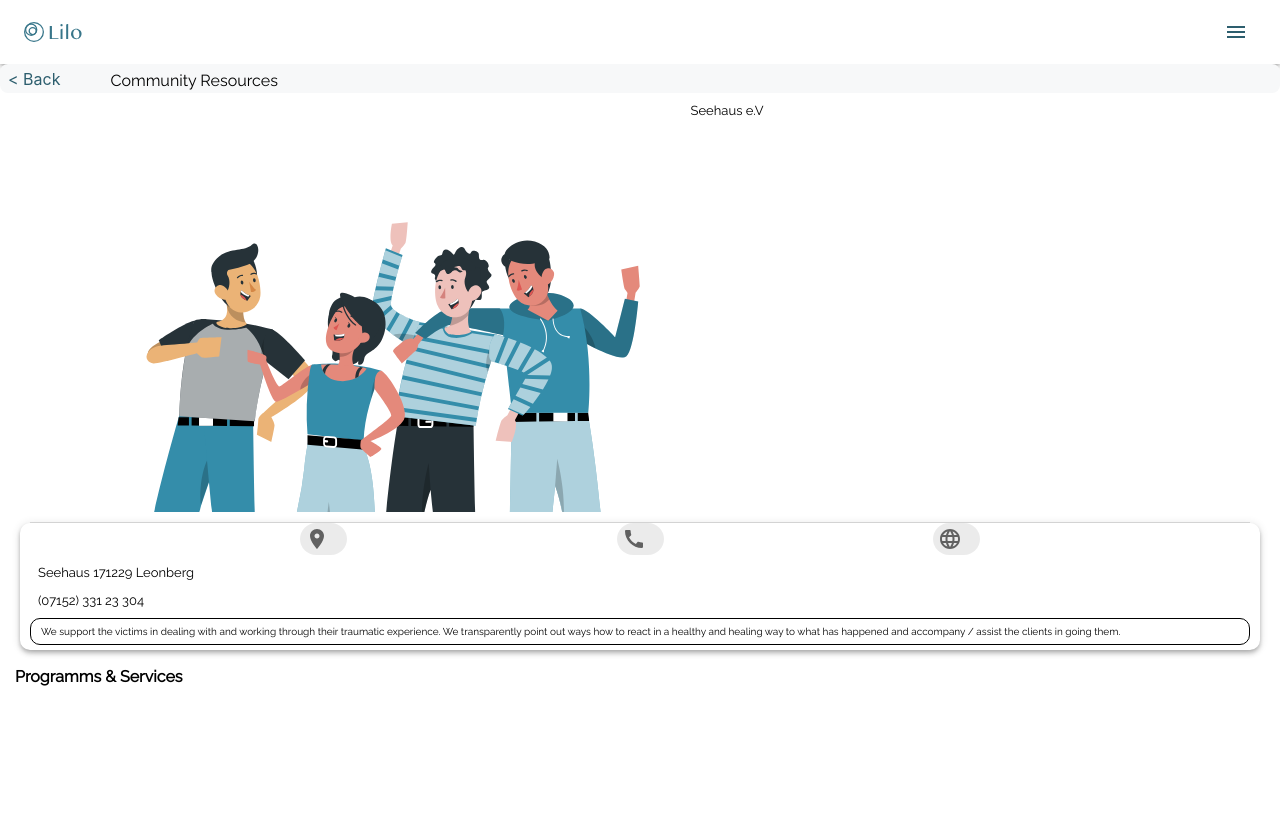
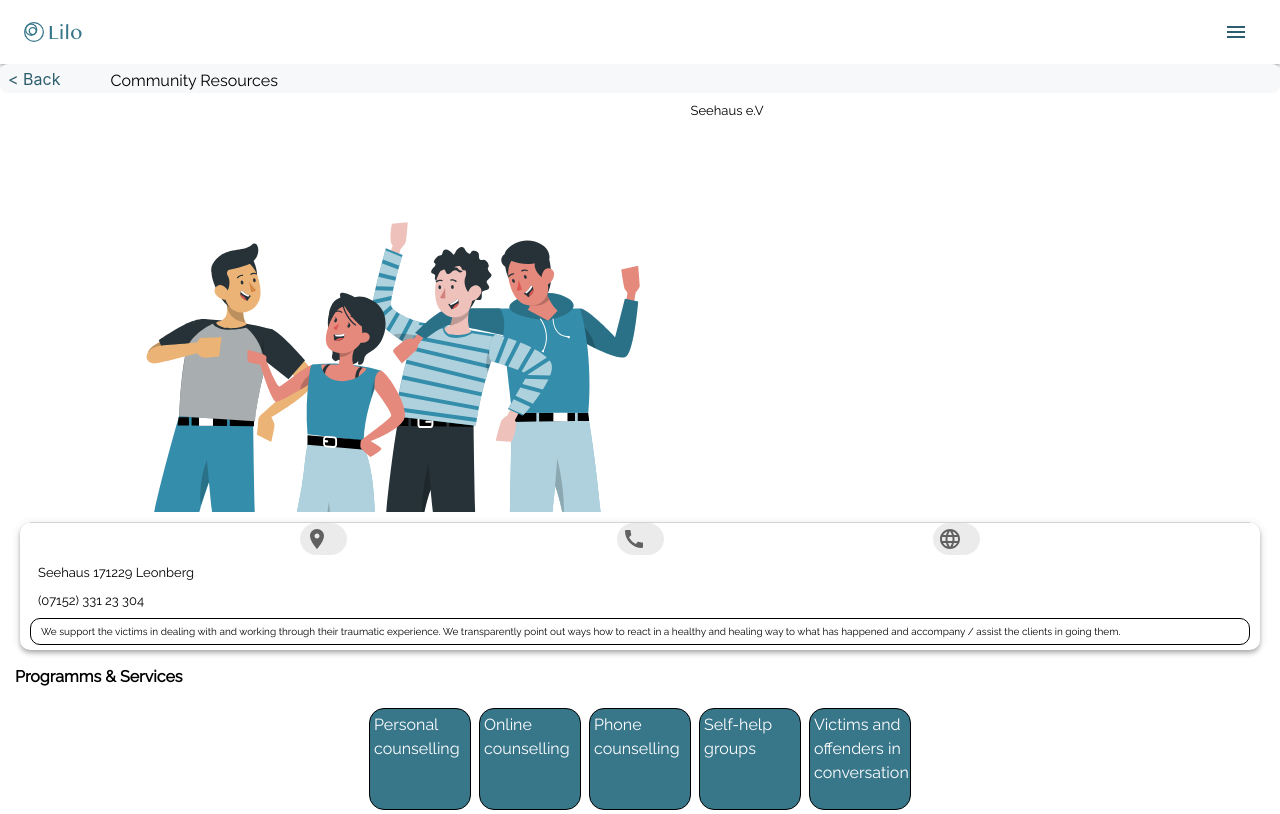
Before and after one commit to rstief/rannsteintc, a React (Create React App) app in the folder tc-rannstein-app/: page /lilo/communityorg/1 in a window 1280 px wide. Built offline with nearby package versions, Linux system fonts and the light colour scheme.

Commit message:
added first version of service boxes on community details page

```diff
--- a/tc-rannstein-app/src/components/pages/CommunityOrgPage.tsx
+++ b/tc-rannstein-app/src/components/pages/CommunityOrgPage.tsx
@@ -7,6 +7,7 @@ import organisationList from '../../data/organizations.json'
 import CallIcon from '@mui/icons-material/Call';
 import LocationOnIcon from '@mui/icons-material/LocationOn';
 import LanguageIcon from '@mui/icons-material/Language';
+import { width } from '@mui/system';
 
 interface org {
     id: String
@@ -41,7 +42,7 @@ const CommunityOrgPage = () => {
             <Divider sx={{ marginLeft: '30px', marginRight: '30px' }} />
             <Box height='50%' ml='20px' mr='20px' pb='5px' pl='10px' pr='10px' sx={{ boxShadow: 4, borderRadius: '10px' }}>
                 <Box display={'flex'} justifyContent={'space-evenly'}>
-                    <Chip sx={{ justifyContent:'center' }} icon={<LocationOnIcon />} />
+                    <Chip sx={{ justifyContent: 'center' }} icon={<LocationOnIcon />} />
                     <Chip icon={<CallIcon />} />
                     <Chip icon={<LanguageIcon />} />
                 </Box>
@@ -61,6 +62,16 @@ const CommunityOrgPage = () => {
                 <Typography fontWeight='bold' m='15px'>
                     Programms & Services
                 </Typography>
+                {
+                    <Box display={'flex'} flexWrap='wrap' flexDirection='row' justifyContent={'center'}>
+                        {detailOrg.services.map(
+                            (item: string[], index: any, array: org[]) =>
+                            <Box m={'4px'} width={'100px'} height={'100px'} sx={{ border: 1, backgroundColor: '#38768A'}} borderColor={'black'} borderRadius='15px' >
+                                <Typography m={'4px'} color='white'>{item}</Typography>
+                            </Box>
+                        )}
+                    </Box>
+                }
             </Box>
         </Box>
     )
--- a/tc-rannstein-app/src/components/pages/CommunityPage.tsx
+++ b/tc-rannstein-app/src/components/pages/CommunityPage.tsx
@@ -48,11 +48,6 @@ const CommunityPage = () => {
             {organisationList.map(
                 (item: org, index, array: org[]) => <CommunityItem key={item.id} id={item.id} />
             )}
-
-            {/* <CommunityItem id='1' />
-            <CommunityItem id='2' />
-            <CommunityItem id='3' />
-            <CommunityItem id='4' /> */}
         </Box>
     )
 }
```
